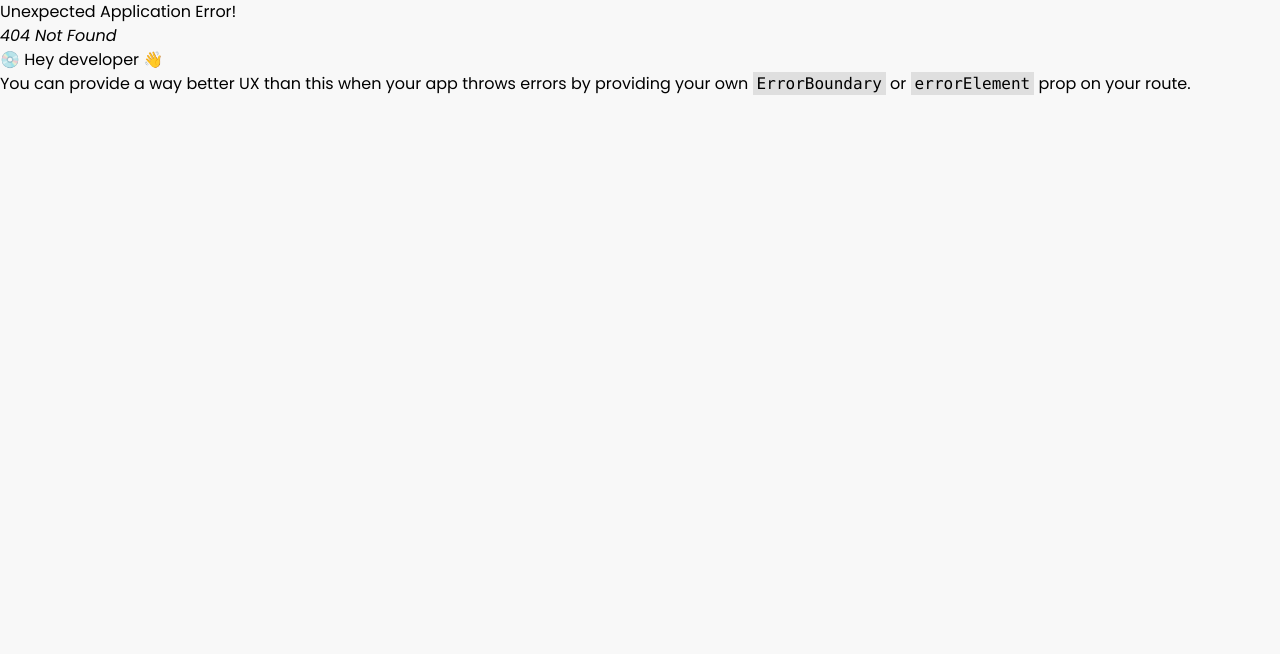
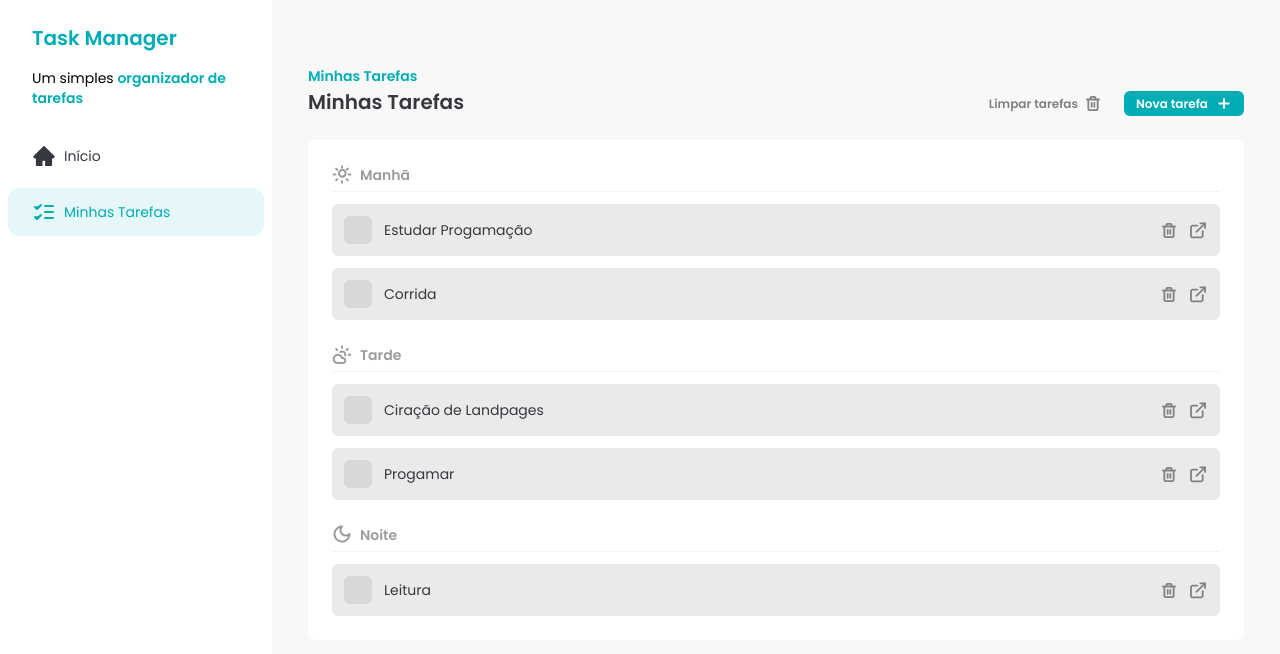
Before and after one commit to davifdev/task-manager-fsc, a React (Vite) app: page /tasks in a window 1280 px wide. Before the commit this address had no page. Shown: the top 654 px of the page. Built offline with nearby package versions, Linux system fonts and the light colour scheme; data requests are answered from the project's data file.

Commit message:
feat: create Home page and add navigation

```diff
--- a/src/components/Header.tsx
+++ b/src/components/Header.tsx
@@ -7,7 +7,7 @@ import type { TaskModel } from "../models/TaskModel";
 interface HeaderProps {
   title: string;
   subtitle: string;
-  handleSubmit: (newTask: TaskModel) => void;
+  handleSubmit?: (newTask: TaskModel) => void;
 }
 
 const Header = ({ title, subtitle, handleSubmit }: HeaderProps) => {
@@ -45,7 +45,7 @@ const Header = ({ title, subtitle, handleSubmit }: HeaderProps) => {
         <AddTaskDialog
           isOpen={isOpen}
           handleClose={handleClose}
-          onSuccess={handleSubmit}
+          onSuccess={handleSubmit ? handleSubmit : () => {}}
         />
       </div>
     </div>
--- a/src/components/Sidebar.tsx
+++ b/src/components/Sidebar.tsx
@@ -3,22 +3,22 @@ import SidebarButton from "./SidebarButton";
 
 const Sidebar = () => {
   return (
-    <aside className="w-full max-w-[272px] h-screen bg-white">
-      <div className="px-8 py-6 space-y-4">
-        <h1 className="text-primary font-semibold text-xl">Task Manager</h1>
+    <aside className="h-screen w-full max-w-[272px] bg-white">
+      <div className="space-y-4 px-8 py-6">
+        <h1 className="text-primary text-xl font-semibold">Task Manager</h1>
         <p className="text-sm">
           Um simples{" "}
-          <span className="text-primary font-semibold ">
+          <span className="text-primary font-semibold">
             organizador de tarefas
           </span>
         </p>
       </div>
       <nav className="space-y-2 px-2">
-        <SidebarButton color="ghost">
+        <SidebarButton href="/">
           <HomeIcon />
           Início
         </SidebarButton>
-        <SidebarButton color="primary">
+        <SidebarButton href="/tasks">
           <TasksIcon />
           Minhas Tarefas
         </SidebarButton>
--- a/src/components/SidebarButton.tsx
+++ b/src/components/SidebarButton.tsx
@@ -1,4 +1,5 @@
 import type { ReactNode } from "react";
+import { NavLink } from "react-router-dom";
 import { tv, type VariantProps } from "tailwind-variants";
 
 const sidebarButton = tv({
@@ -15,13 +16,19 @@ type SidebarButtonVariants = VariantProps<typeof sidebarButton>;
 
 interface SidebarButtonProps extends SidebarButtonVariants {
   children: ReactNode;
+  href: string;
 }
 
-const SidebarButton = ({ color, children }: SidebarButtonProps) => {
+const SidebarButton = ({ children, href }: SidebarButtonProps) => {
   return (
-    <a href="#" className={sidebarButton({ color })}>
+    <NavLink
+      to={href}
+      className={({ isActive }) =>
+        sidebarButton({ color: isActive ? "primary" : "ghost" })
+      }
+    >
       {children}
-    </a>
+    </NavLink>
   );
 };
 
--- /dev/null
+++ b/src/pages/Home.tsx
@@ -0,0 +1,16 @@
+import Header from "../components/Header";
+import SectionWrapper from "../components/SectionWrapper";
+import Sidebar from "../components/Sidebar";
+
+const Home = () => {
+  return (
+    <div className="flex">
+      <Sidebar />
+      <SectionWrapper>
+        <Header title="Início" subtitle="Início" />
+      </SectionWrapper>
+    </div>
+  );
+};
+
+export default Home;
--- a/src/routes/MainRouter.tsx
+++ b/src/routes/MainRouter.tsx
@@ -1,10 +1,15 @@
 import { createBrowserRouter, RouterProvider } from "react-router-dom";
 import TasksPage from "../pages/TasksPage";
 import TasksDetailsPage from "../pages/TaskDetailsPage";
+import Home from "../pages/Home";
 
 const router = createBrowserRouter([
   {
     path: "/",
+    element: <Home />,
+  },
+  {
+    path: "/tasks",
     element: <TasksPage />,
   },
   {
```
